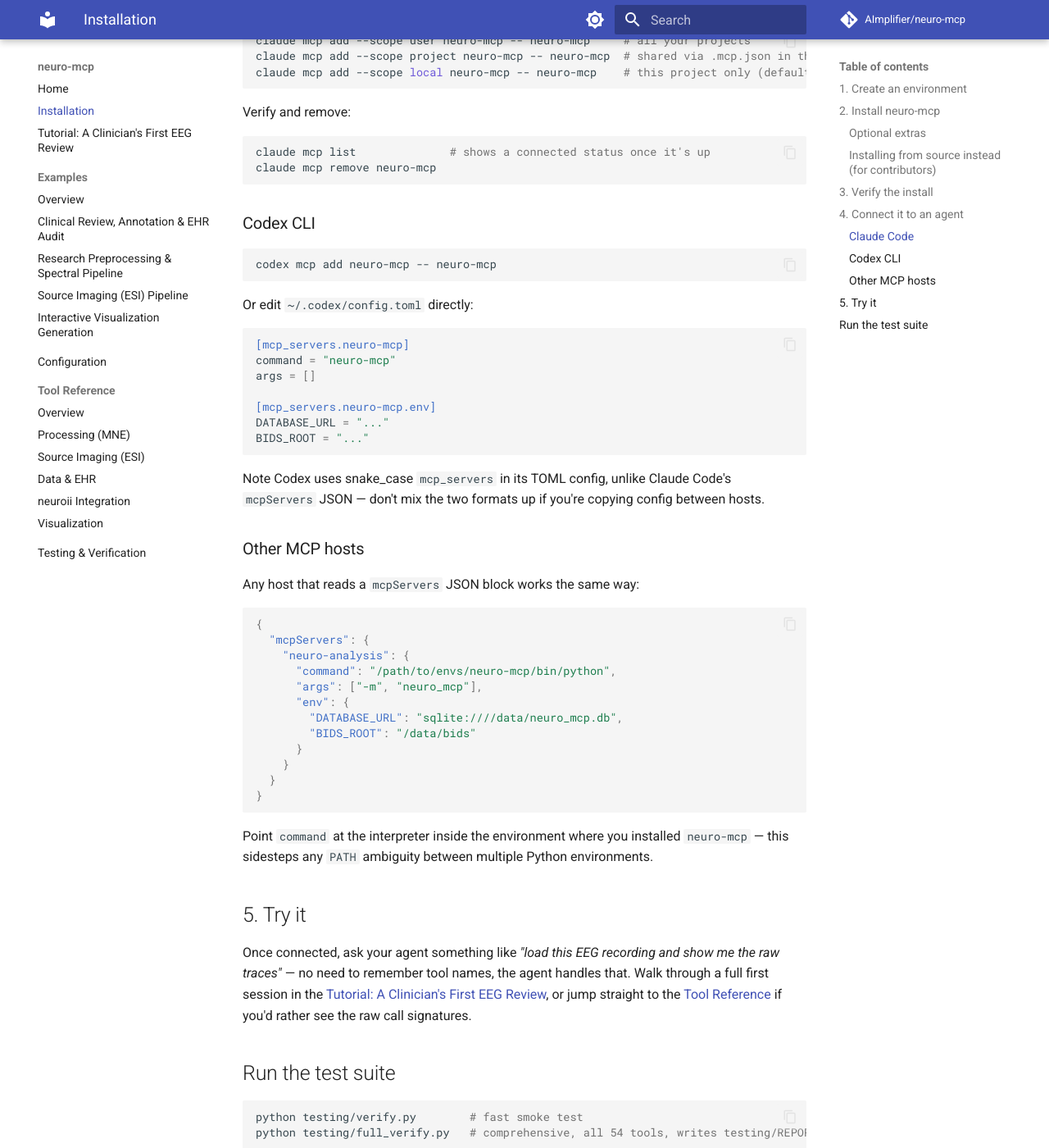
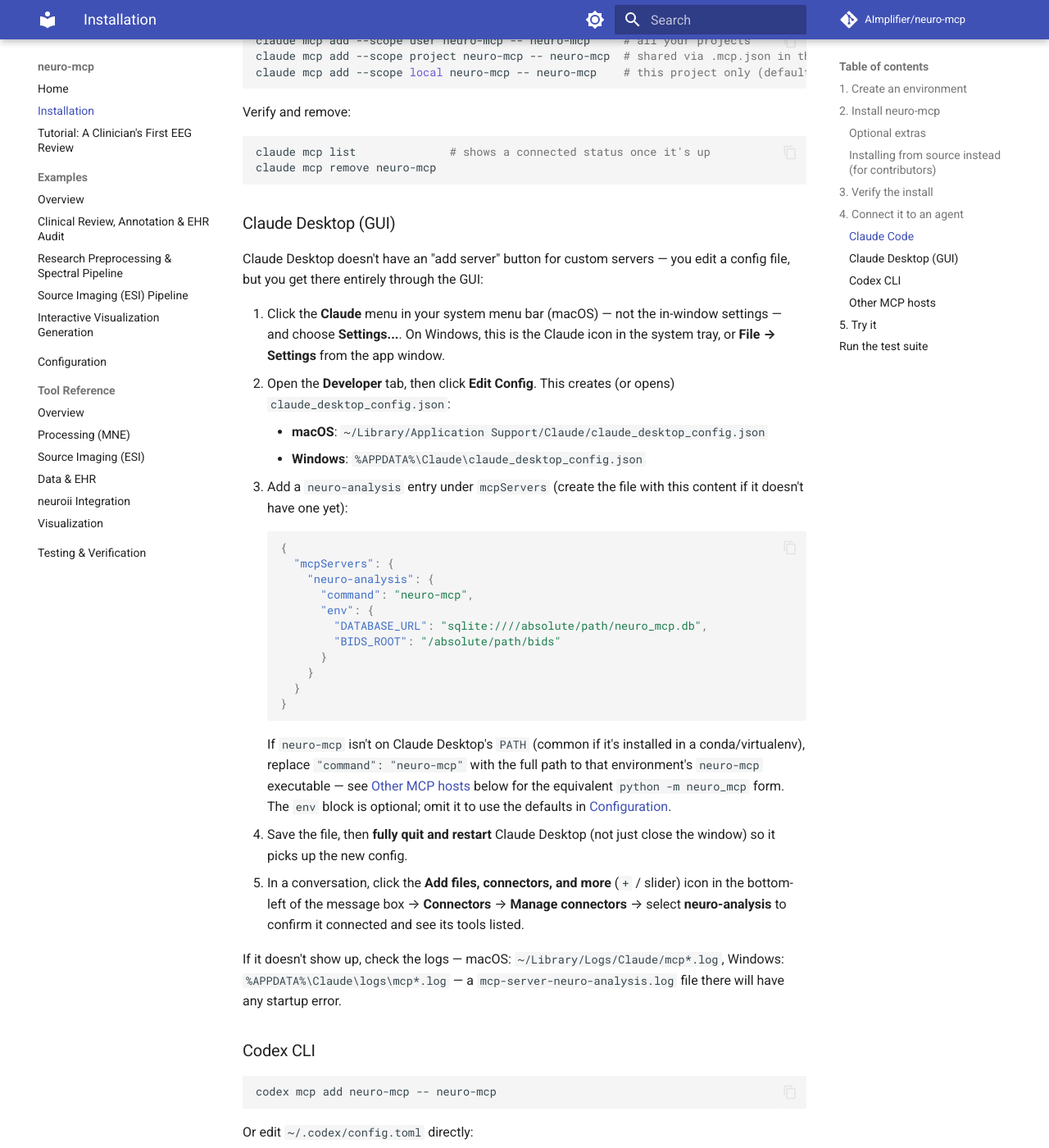
Before and after one commit to AImplifier/neuro-mcp, an MkDocs documentation site: the page built from docs/installation.md, in a window 1280 px wide and 1400 px high, scrolled down 2068 px. Shown: the whole window at 82% size. Built offline with MkDocs 1.6.1 and Material for MkDocs 9.7.7, drawn with Linux system fonts in a browser that asks for light colours; comment, search, counter and statistics services are not loaded.

Commit message:
Add Claude Desktop GUI setup steps to Installation

````diff
--- a/docs/installation.md
+++ b/docs/installation.md
@@ -98,6 +98,50 @@
 claude mcp remove neuro-mcp
 ```
 
+### Claude Desktop (GUI)
+
+Claude Desktop doesn't have an "add server" button for custom servers — you
+edit a config file, but you get there entirely through the GUI:
+
+1. Click the **Claude** menu in your system menu bar (macOS) — not the
+   in-window settings — and choose **Settings...**. On Windows, this is the
+   Claude icon in the system tray, or **File → Settings** from the app window.
+2. Open the **Developer** tab, then click **Edit Config**. This creates (or
+   opens) `claude_desktop_config.json`:
+     - **macOS**: `~/Library/Application Support/Claude/claude_desktop_config.json`
+     - **Windows**: `%APPDATA%\Claude\claude_desktop_config.json`
+3. Add a `neuro-analysis` entry under `mcpServers` (create the file with this
+   content if it doesn't have one yet):
+   ```json
+   {
+     "mcpServers": {
+       "neuro-analysis": {
+         "command": "neuro-mcp",
+         "env": {
+           "DATABASE_URL": "sqlite:////absolute/path/neuro_mcp.db",
+           "BIDS_ROOT": "/absolute/path/bids"
+         }
+       }
+     }
+   }
+   ```
+   If `neuro-mcp` isn't on Claude Desktop's `PATH` (common if it's installed
+   in a conda/virtualenv), replace `"command": "neuro-mcp"` with the full
+   path to that environment's `neuro-mcp` executable — see
+   [Other MCP hosts](#other-mcp-hosts) below for the equivalent
+   `python -m neuro_mcp` form. The `env` block is optional; omit it to use
+   the defaults in [Configuration](configuration.md).
+4. Save the file, then **fully quit and restart** Claude Desktop (not just
+   close the window) so it picks up the new config.
+5. In a conversation, click the **Add files, connectors, and more** (`+` /
+   slider) icon in the bottom-left of the message box → **Connectors** →
+   **Manage connectors** → select **neuro-analysis** to confirm it connected
+   and see its tools listed.
+
+If it doesn't show up, check the logs — macOS: `~/Library/Logs/Claude/mcp*.log`,
+Windows: `%APPDATA%\Claude\logs\mcp*.log` — a `mcp-server-neuro-analysis.log`
+file there will have any startup error.
+
 ### Codex CLI
 
 ```bash
````
